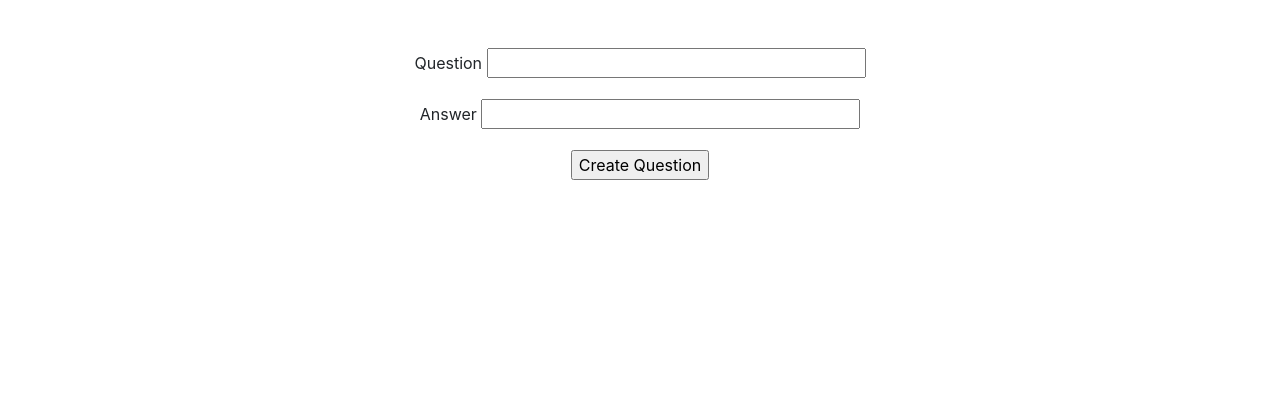
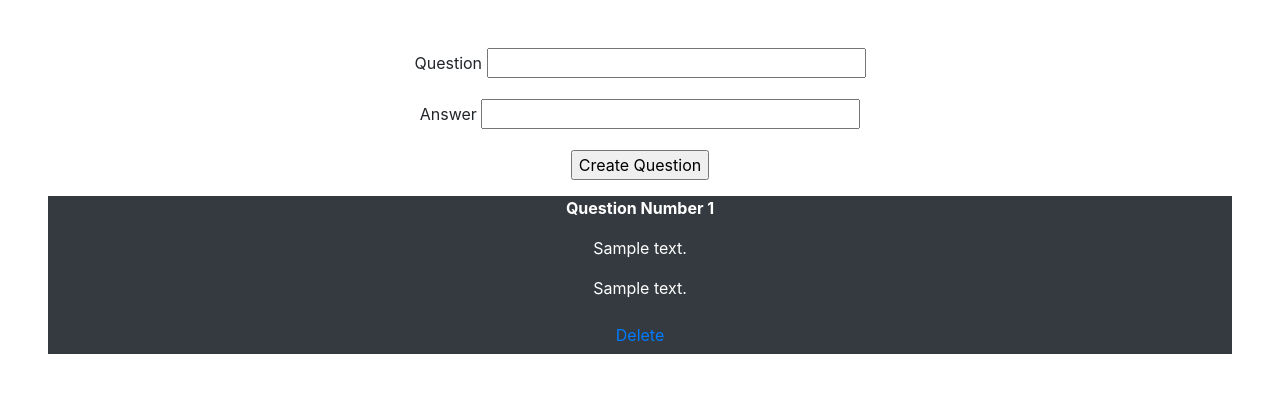
Before and after one commit to KyleHu14/flask-quiz-app, a Flask app: page /admin in a window 1280 px wide. Shown: the part 56-449 px from the top of the page. Run offline with Flask 2, Linux system fonts and the light colour scheme; tables that the repository leaves empty hold one stand-in row (values such as "Sample post"); some libraries are stand-ins or nearby versions.

Commit message:
Added question display, added del for each question

```diff
--- a/flask_quiz_app/routes/main_routes.py
+++ b/flask_quiz_app/routes/main_routes.py
@@ -8,21 +8,35 @@ main_routes = Blueprint('main_routes', __name__)
 
 @main_routes.route('/')
 def home():
-    return render_template('base.html', navbar_title = 'Home')
+    return render_template('home.html', navbar_title = 'Home')
 
 @main_routes.route('/admin', methods = ['GET', 'POST'])
 def admin():
+
+    questions = Question.query.all()
+
     form = QuestionForm()
     if form.validate_on_submit():
         new_question = Question(question_text = form.question_text.data, answer_text = form.answer_text.data)
 
         db.session.add(new_question)
         db.session.commit()
-        print('New Question Created')
 
         form.question_text.data, form.answer_text.data = "", ""
 
-    return render_template('admin.html', title = 'Admin Page', form = form, navbar_title = 'Add Question')
+        return render_template('admin.html',
+            title = 'Admin Page',
+            form = form,
+            navbar_title = 'Add Question',
+            questions = Question.query.all()
+        )
+
+    return render_template('admin.html',
+        title = 'Admin Page',
+        form = form,
+        navbar_title = 'Add Question',
+        questions = questions
+    )
 
 @main_routes.route('/user', methods = ['GET', 'POST'])
 def user():
@@ -39,3 +53,11 @@ def user():
             }
         return render_template('user.html', questions = all_questions, navbar_title = "Questions", results = results_dict)
     return render_template('user.html', questions = all_questions, navbar_title = "Questions")
+
+@main_routes.route('/del_question/<int:question_id>')
+def del_question(question_id):
+    question = Question.query.get_or_404(question_id)
+    db.session.delete(question)
+    db.session.commit()
+
+    return redirect(url_for('main_routes.admin'))
--- a/flask_quiz_app/templates/admin.html
+++ b/flask_quiz_app/templates/admin.html
@@ -17,6 +17,17 @@
             </p>
         {% endfor %}
     </div>
+</form>
 
-</form>
+{% for question in questions %}
+    <div class = "text-white bg-dark ml-5 mr-5 mb-5">
+        <p class = "text-center font-weight-bold" > Question Number {{question.id}} </p>
+        <p class = "text-center" > {{question.question_text}} </p>
+        <p class = "text-center" > {{question.answer_text}} </p>
+        <a href = "{{ url_for('main_routes.del_question', question_id=question.id) }}" class = "btn d-flex justify-content-center">Delete</a>
+    </div>
+{% endfor %}
+
+
+
 {% endblock%}
--- /dev/null
+++ b/flask_quiz_app/templates/home.html
@@ -0,0 +1,6 @@
+{% extends "base.html" %}
+{% block content %}
+<div class="jumbotron">
+    <h1 class="display-4 d-flex justify-content-center">Quiz App</h1>
+</div>
+{% endblock content %}
```
Also changed, not shown: flask_quiz_app/app.db, 1 other file.
